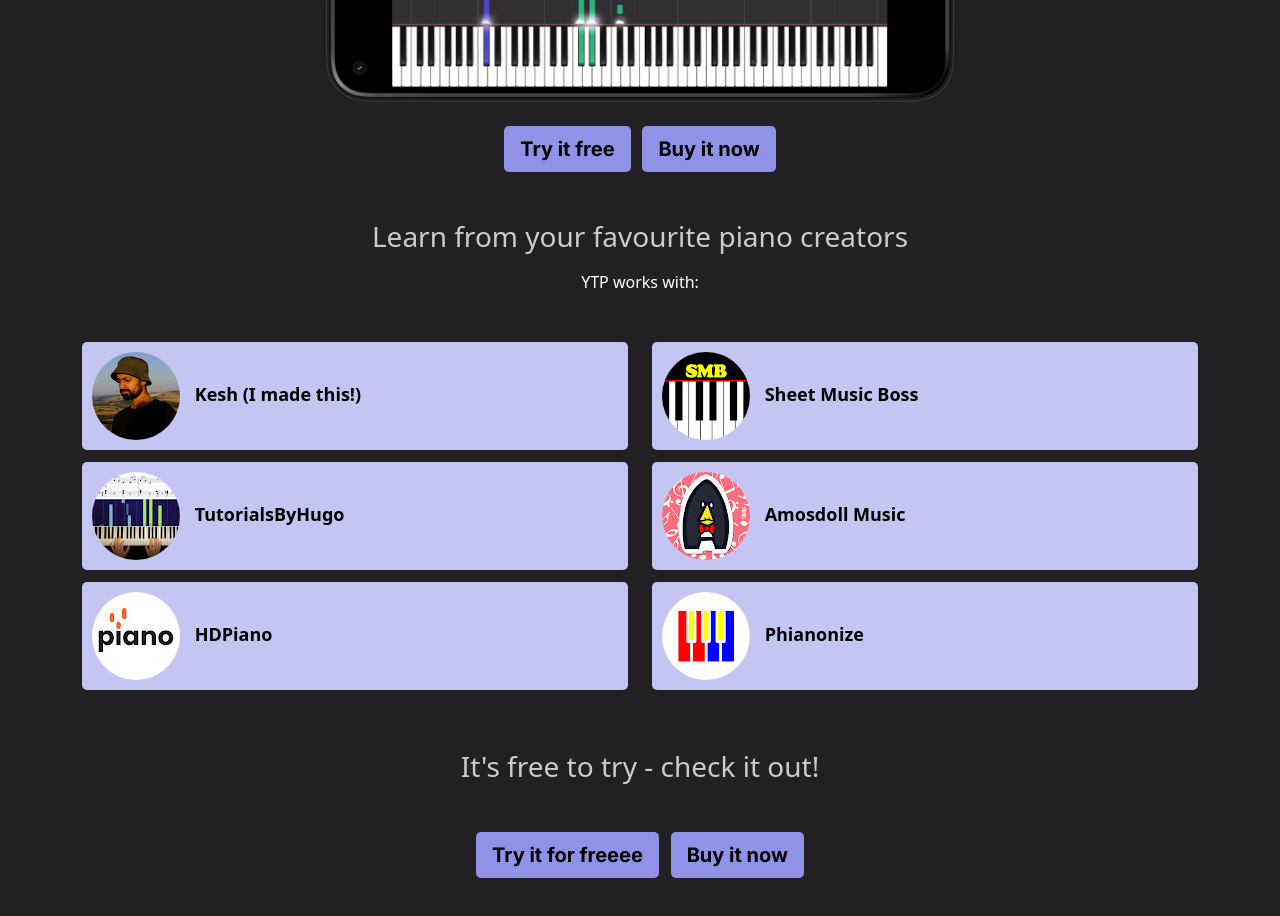
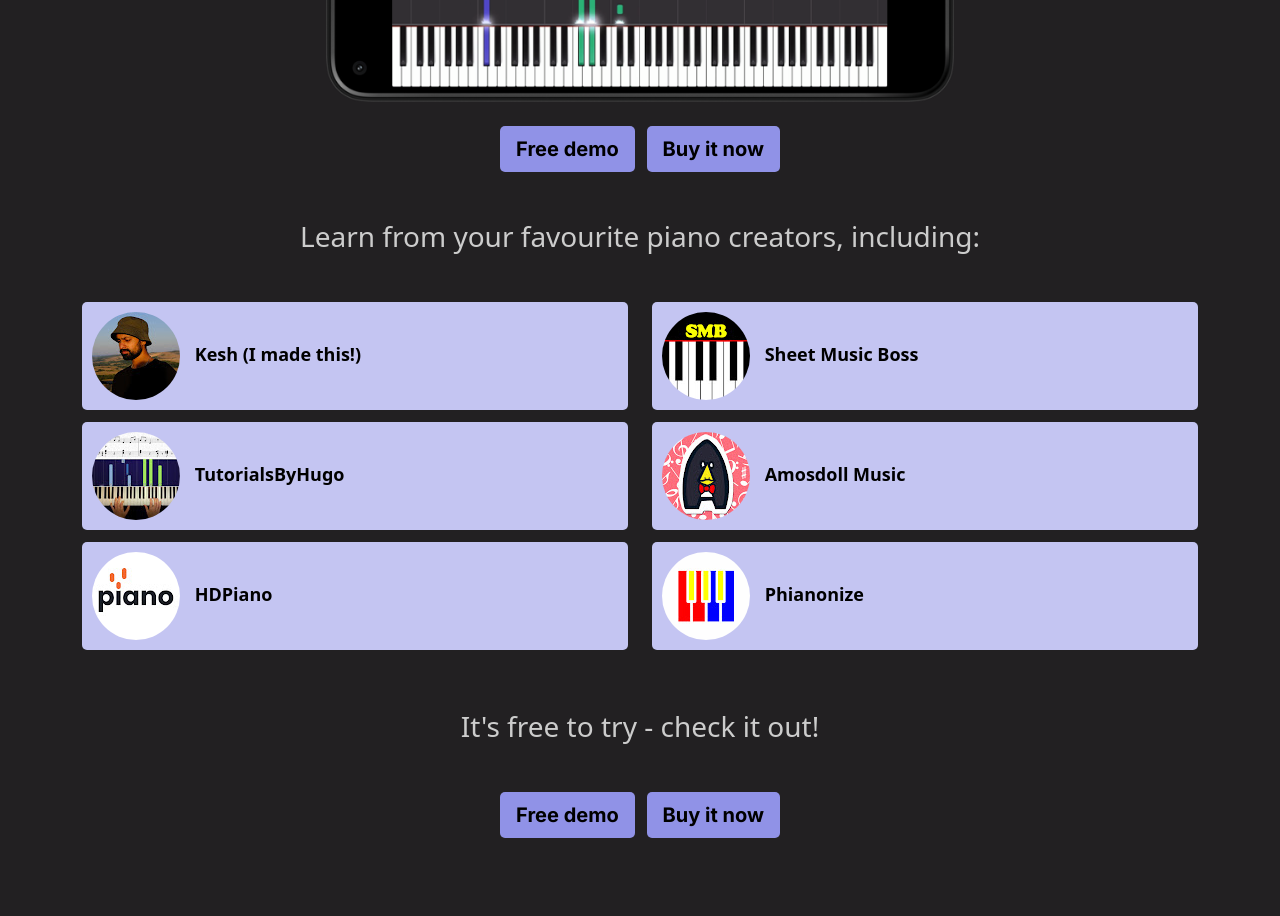
Before and after one commit to keshavkaushal/pianotube, a plain HTML site: page index.html in a window 1280 px wide. Shown: the part 720-1636 px from the top of the page. After the commit the page ends 1606 px from the top, so only its background shows below. Drawn offline with nearby package versions, Linux system fonts and the light colour scheme.

Commit message:
Update index.html

```diff
--- a/index.html
+++ b/index.html
@@ -31,12 +31,11 @@
 			</div>
 
 			<div class="text-center inter mb-5">
-				<a class="btn btn-lg btn-light" href="http://bit.ly/3F2HDnN" target="_blank" role="button">Try it free</a>
+				<a class="btn btn-lg btn-light" href="https://bit.ly/3F2HDnN" target="_blank" role="button">Free demo</a>
 				<a class="btn btn-lg btn-light" href="https://bit.ly/3O6FQ4X" target="_blank" role="button">Buy it now</a>
 			</div>
 
-			<h3 class="grey mt-5 mb-3">Learn from your favourite piano creators</h3>
-			<p class="mb-5">YTP works with:</p>
+			<h3 class="grey my-5">Learn from your favourite piano creators, including:</h3>
 
 			<div class="row">
 				<div class="col-md-6">
@@ -80,7 +79,7 @@
 			<h3 class="grey my-5">It's free to try - check it out!</h3>
 
 			<div class="text-center inter mb-5">
-				<a class="btn btn-lg btn-light" href="https://keshavkaushal.github.io/ytp-demo/" target="_blank" role="button">Try it for freeee</a>
+				<a class="btn btn-lg btn-light" href="https://bit.ly/3F2HDnN" target="_blank" role="button">Free demo</a>
 				<a class="btn btn-lg btn-light" href="https://bit.ly/3O6FQ4X" target="_blank" role="button">Buy it now</a>
 			</div>
 
```
